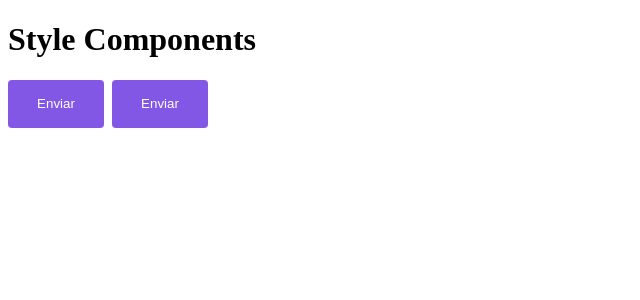
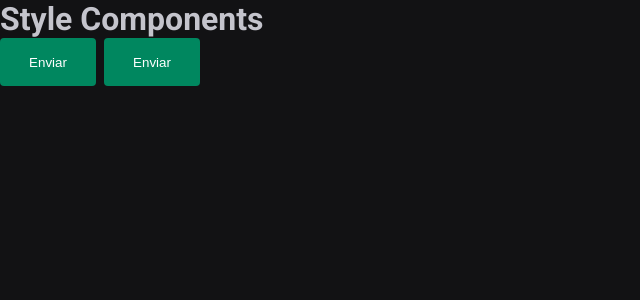
Before and after one commit to KayoRenato/FocusTime, a React (Vite) app: page / in a window 1280 px wide. Shown: the top 300 px of the page, without its empty margins (0-640 px from the left). Built offline with nearby package versions, Linux system fonts and the light colour scheme.

Commit message:
chore: add global style, google fonts, eslint dependences, and type style components

```diff
--- a/index.html
+++ b/index.html
@@ -1,12 +1,22 @@
 <!DOCTYPE html>
 <html lang="en">
+
 <head>
   <meta charset="UTF-8" />
+  <link rel="preconnect" href="https://fonts.googleapis.com" />
+  <link rel="preconnect" href="https://fonts.gstatic.com" crossorigin />
+
   <meta name="viewport" content="width=device-width, initial-scale=1.0" />
+
+  <link href="https://fonts.googleapis.com/css2?family=Roboto+Mono:wght@700&family=Roboto:wght@400;700&display=swap"
+    rel="stylesheet" />
+
   <title>Focus Time</title>
 </head>
+
 <body>
   <div id="root"></div>
   <script type="module" src="/src/main.tsx"></script>
 </body>
+
 </html>
--- a/package.json
+++ b/package.json
@@ -6,7 +6,8 @@
   "scripts": {
     "dev": "vite",
     "build": "tsc && vite build",
-    "preview": "vite preview"
+    "preview": "vite preview",
+    "lint": "eslint src --ext .ts,.tsx"
   },
   "dependencies": {
     "react": "^18.2.0",
@@ -14,10 +15,12 @@
     "styled-components": "^5.3.8"
   },
   "devDependencies": {
+    "@rocketseat/eslint-config": "^1.2.0",
     "@types/react": "^18.0.27",
     "@types/react-dom": "^18.0.10",
     "@types/styled-components": "^5.1.26",
     "@vitejs/plugin-react": "^3.1.0",
+    "eslint": "^8.35.0",
     "typescript": "^4.9.3",
     "vite": "^4.1.0"
   }
--- a/src/App.tsx
+++ b/src/App.tsx
@@ -1,6 +1,7 @@
-import { ThemeProvider } from "styled-components";
-import { Button } from "./components/Button";
-import { defaultTheme } from "./styles/themes/default";
+import { ThemeProvider } from 'styled-components'
+import { Button } from './components/Button'
+import { GlobalStyle } from './styles/global'
+import { defaultTheme } from './styles/themes/default'
 
 export function App() {
   return (
@@ -8,6 +9,8 @@
       <h1>Style Components</h1>
       <Button variant="primary" />
       <Button variant="secondary" />
+
+      <GlobalStyle />
     </ThemeProvider>
   )
 }
--- a/src/components/Button.styles.ts
+++ b/src/components/Button.styles.ts
@@ -1,34 +1,31 @@
-import styled, { css } from "styled-components";
+import styled, { css } from 'styled-components'
 
-export type VariantBtn = "primary" | "secondary";
+export type VariantBtn = 'primary' | 'secondary'
 
 interface ButtonContainerProps {
-    variant: VariantBtn;
+  variant: VariantBtn
 }
 
 const buttonVariants = {
-    primary: "green",
-    secondary: "transparent",
+  primary: 'green',
+  secondary: 'transparent',
 }
-
-
 
 export const ButtonContainer = styled.button<ButtonContainerProps>`
   width: 6rem;
   height: 3rem;
 
-margin-right: .5rem;
+  margin-right: 0.5rem;
+
   border: none;
-
   border-radius: 4px;
 
-background-color: ${props => props.theme.primary};
-color: ${props => props.theme.white};
+  background-color: ${(props) => props.theme['green-500']};
+  color: ${(props) => props.theme.white};
 
-/* ${props => {
+  /* ${(props) => {
     return css`
       background-color: ${buttonVariants[props.variant]};
     `
   }} */
-
 `
--- a/src/components/Button.tsx
+++ b/src/components/Button.tsx
@@ -2,7 +2,7 @@
 import { ButtonContainer, VariantBtn } from './Button.styles'
 
 interface ButtonProps {
-    variant?: VariantBtn
+  variant?: VariantBtn
 }
 
 // export function Button({ variant = 'primary' }: ButtonProps) {
@@ -10,5 +10,5 @@
 // }
 
 export function Button({ variant = 'primary' }: ButtonProps) {
-    return <ButtonContainer variant={variant}>Enviar</ButtonContainer>
+  return <ButtonContainer variant={variant}>Enviar</ButtonContainer>
 }
--- /dev/null
+++ b/src/styles/global.ts
@@ -0,0 +1,31 @@
+import { createGlobalStyle } from 'styled-components'
+
+export const GlobalStyle = createGlobalStyle`
+*{
+    margin: 0;
+    padding: 0;
+    box-sizing: border-box;
+}
+
+:focus {
+    outline: 0;
+    box-shadow: 0 0 0 2px ${(props) => props.theme['gray-500']};
+}
+
+body{
+ background: ${(props) => props.theme['gray-900']};
+ color: ${(props) => props.theme['gray-300']};
+}
+
+html, body, #root{
+    height: 100%;
+}
+
+body, input, textarea, buttun {
+    font-family: 'Roboto', sans-serif;
+    font-weight: 400;
+    font-size: 1rem;
+}
+
+
+`
--- a/src/styles/themes/default.ts
+++ b/src/styles/themes/default.ts
@@ -1,6 +1,21 @@
 export const defaultTheme = {
-    white: '#fff',
-    primary: '#8257e6',
-    secondary: 'orange',
+  white: '#fff',
 
+  'gray-100': '#E1E1E6',
+  'gray-300': '#C4C4CC',
+  'gray-400': '#8D8D99',
+  'gray-500': '#7C7C8A',
+  'gray-600': '#323238',
+  'gray-700': '#29292E',
+  'gray-800': '#202024',
+  'gray-900': '#121214',
+
+  'green-300': '#00B37E',
+  'green-500': '#00875F',
+  'green-700': '#015F43',
+
+  'red-500': '#AB222E',
+  'red-700': '#7A1921',
+
+  'yellow-500': '#FBA94C',
 }
```
Also changed, not shown: src/@types/styled.d.ts (added, +8 -0 lines), .eslintrc.json (added), 1 other file (tests, documents, lock files or other folders). Lines whose indentation alone changed are shown as unchanged.
